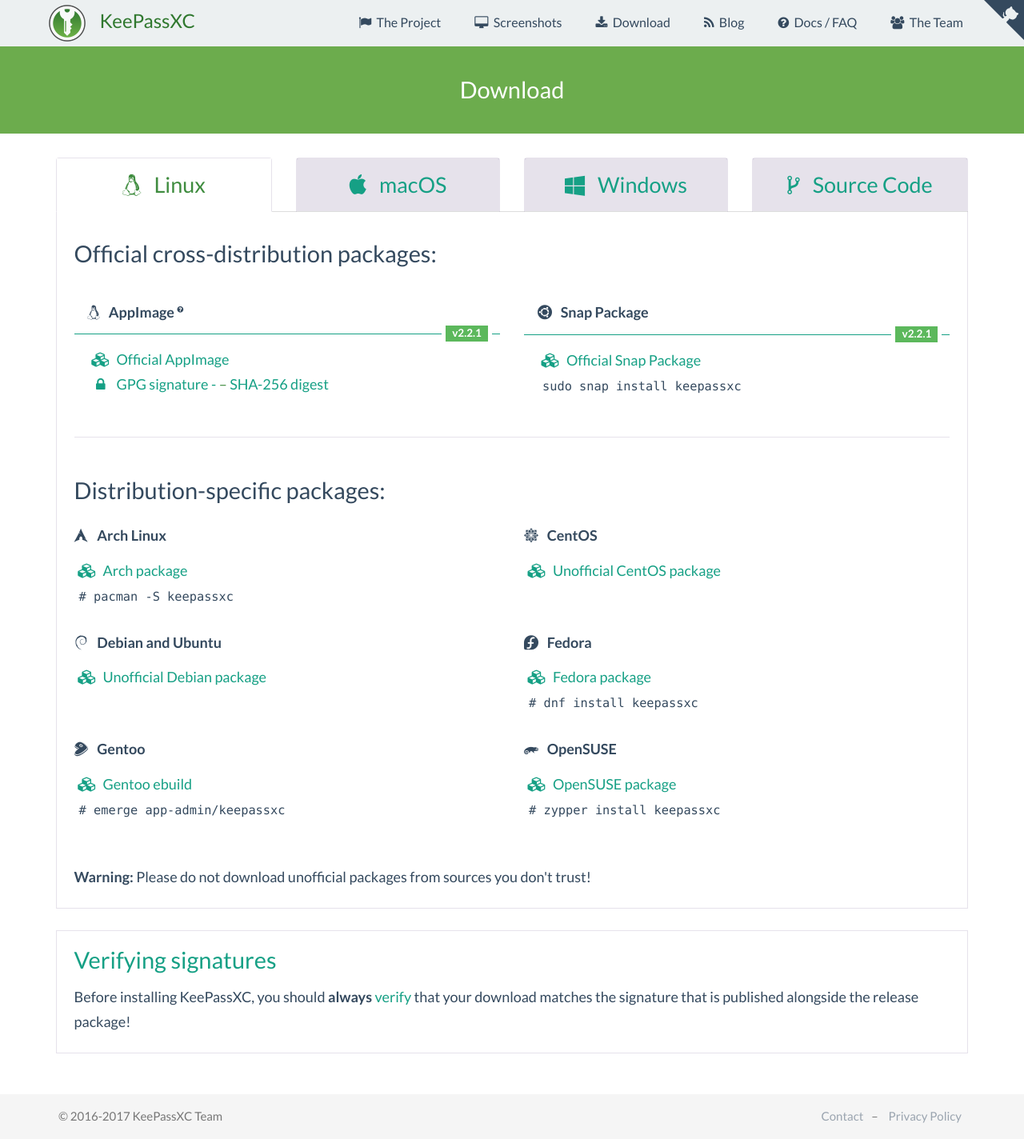
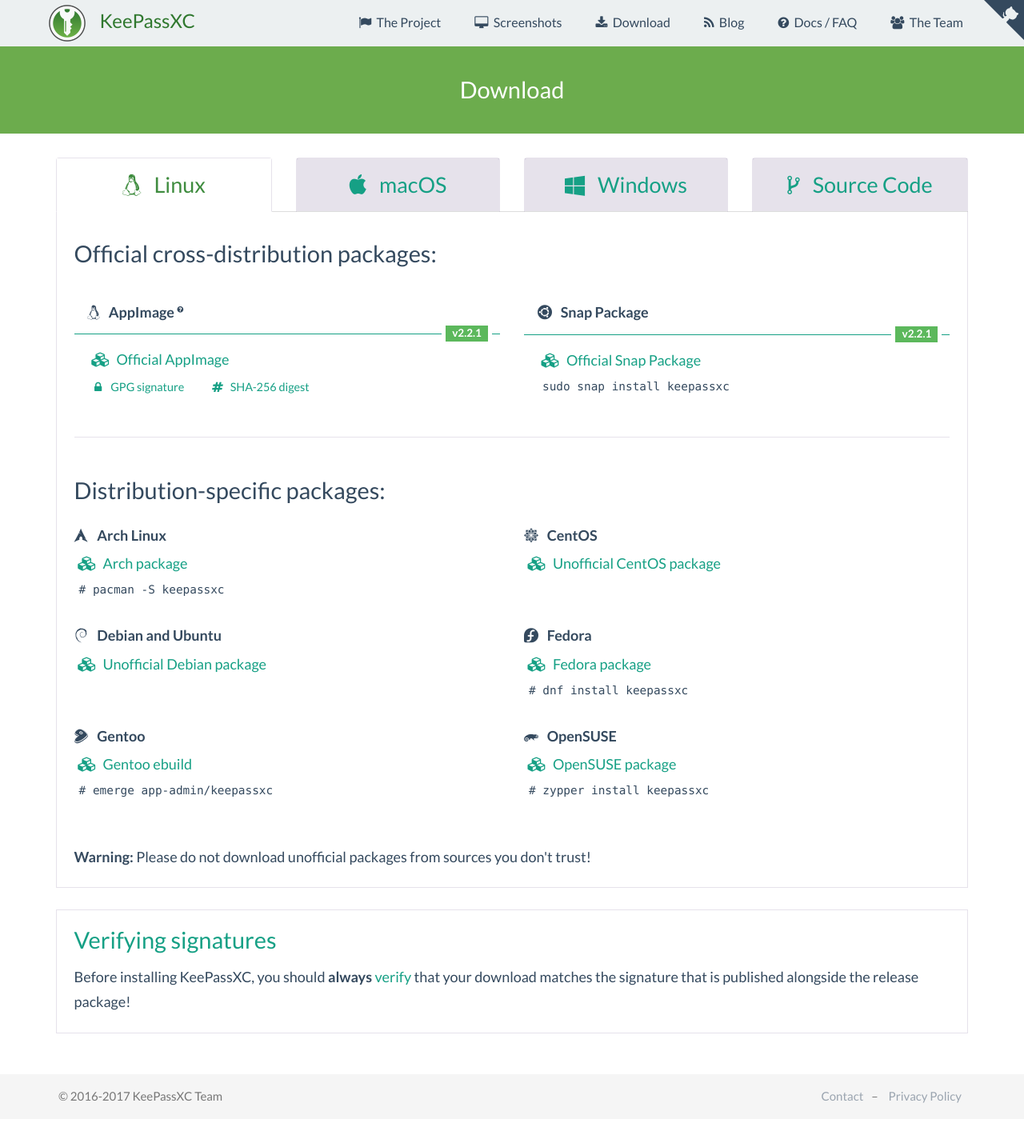
Before and after one commit to keepassxreboot/keepassxc-org, a Jekyll site: the page built from download.html, in a window 1280 px wide. Shown: the whole page at 80% size. Built offline with Jekyll 4.4.1, drawn with Linux system fonts in a browser that asks for light colours; comment, search, counter and statistics services are not loaded; after the commit the page ends 1399 px from its top, so only the background shows below that.

Commit message:
Separate signature and digest links better

```diff
--- a/_layouts/default.html
+++ b/_layouts/default.html
@@ -22,7 +22,7 @@
     <link href="{{ site.baseurl }}/css/magnific-popup.min.css?201706252330" rel="stylesheet">
     {% endif %}
     <!-- Custom styles for this template -->
-    <link href="{{ site.baseurl }}/css/main.min.css?201710190048" rel="stylesheet">
+    <link href="{{ site.baseurl }}/css/main.min.css?201710200327" rel="stylesheet">
     <link rel="canonical" href="https://keepassxc.org{{ page.url }}"/>
     {% if page.path contains "blog" %}
     <link type="application/atom+xml" rel="alternate" href="{{ site.baseurl }}/blog/feed.xml"/>
--- a/download.html
+++ b/download.html
@@ -50,7 +50,9 @@
                         </li>
                         <li class="links sig">
                             <a href="https://github.com/keepassxreboot/keepassxc/releases/download/{{ site.data.version.stable.linux.appimage }}/KeePassXC-{{ site.data.version.stable.linux.appimage }}-x86_64.AppImage.sig">
-                                 GPG signature</a> -
+                                 GPG signature</a>
+                        </li>
+                        <li class="links digest">
                             <a href="https://github.com/keepassxreboot/keepassxc/releases/download/{{ site.data.version.stable.linux.appimage }}/KeePassXC-{{ site.data.version.stable.linux.appimage }}-x86_64.AppImage.digest">
                                 SHA-256 digest</a>
                         </li>
@@ -171,7 +173,9 @@
                     </li>
                     <li class="links sig">
                         <a href="https://github.com/keepassxreboot/keepassxc/releases/download/{{ site.data.version.stable.mac.dmg }}/KeePassXC-{{ site.data.version.stable.mac.dmg }}.dmg.sig">
-                            GPG signature</a> -
+                            GPG signature</a>
+                    </li>
+                    <li class="links digest">
                         <a href="https://github.com/keepassxreboot/keepassxc/releases/download/{{ site.data.version.stable.mac.dmg }}/KeePassXC-{{ site.data.version.stable.mac.dmg }}.dmg.digest">
                             SHA-256 digest</a>
                     </li>
@@ -196,7 +200,9 @@
                     </li>
                     <li class="links sig">
                         <a href="https://github.com/keepassxreboot/keepassxc/releases/download/{{ site.data.version.stable.windows.portable }}/KeePassXC-{{ site.data.version.stable.windows.portable }}-Win64-Portable.zip.sig">
-                            GPG signature</a> -
+                            GPG signature</a>
+                    </li>
+                    <li class="links digest">
                         <a href="https://github.com/keepassxreboot/keepassxc/releases/download/{{ site.data.version.stable.windows.portable }}/KeePassXC-{{ site.data.version.stable.windows.portable }}-Win64-Portable.zip.digest">
                             SHA-256 digest</a>
                     </li>
@@ -215,7 +221,9 @@
                     </li>
                     <li class="links sig">
                         <a href="https://github.com/keepassxreboot/keepassxc/releases/download/{{ site.data.version.stable.windows.installer }}/KeePassXC-{{ site.data.version.stable.windows.installer }}-Win64.exe.sig">
-                            GPG signature</a> -
+                            GPG signature</a>
+                    </li>
+                    <li class="links digest">
                         <a href="https://github.com/keepassxreboot/keepassxc/releases/download/{{ site.data.version.stable.windows.installer }}/KeePassXC-{{ site.data.version.stable.windows.installer }}-Win64.exe.digest">
                             SHA-256 digest</a>
                     </li>
@@ -236,7 +244,9 @@
                     </li>
                     <li class="links sig">
                         <a href="https://github.com/keepassxreboot/keepassxc/releases/download/{{ site.data.version.stable.windows.portable }}/KeePassXC-{{ site.data.version.stable.windows.portable }}-Win32-Portable.zip.sig">
-                            GPG signature</a> -
+                            GPG signature</a>
+                    </li>
+                    <li class="links digest">
                         <a href="https://github.com/keepassxreboot/keepassxc/releases/download/{{ site.data.version.stable.windows.portable }}/KeePassXC-{{ site.data.version.stable.windows.portable }}-Win32-Portable.zip.digest">
                             SHA-256 digest</a>
                     </li>
@@ -255,7 +265,9 @@
                     </li>
                     <li class="links sig">
                         <a href="https://github.com/keepassxreboot/keepassxc/releases/download/{{ site.data.version.stable.windows.installer }}/KeePassXC-{{ site.data.version.stable.windows.installer }}-Win32.exe.sig">
-                            GPG signature</a> -
+                            GPG signature</a>
+                    </li>
+                    <li class="links digest">
                         <a href="https://github.com/keepassxreboot/keepassxc/releases/download/{{ site.data.version.stable.windows.installer }}/KeePassXC-{{ site.data.version.stable.windows.installer }}-Win32.exe.digest">
                             SHA-256 digest</a>
                     </li>
@@ -281,7 +293,9 @@
                     </li>
                     <li class="links sig">
                         <a href="https://github.com/keepassxreboot/keepassxc/releases/download/{{ site.data.version.stable.source.tarball }}/keepassxc-{{ site.data.version.stable.source.tarball }}-src.tar.xz.sig">
-                            GPG signature</a> -
+                            GPG signature</a>
+                    </li>
+                    <li class="links digest">
                         <a href="https://github.com/keepassxreboot/keepassxc/releases/download/{{ site.data.version.stable.source.tarball }}/keepassxc-{{ site.data.version.stable.source.tarball }}-src.tar.xz.digest">
                             SHA-256 digest</a>
                     </li>
```
Also changed, not shown: css/main.css (+28 -0 lines), css/main.min.css.
